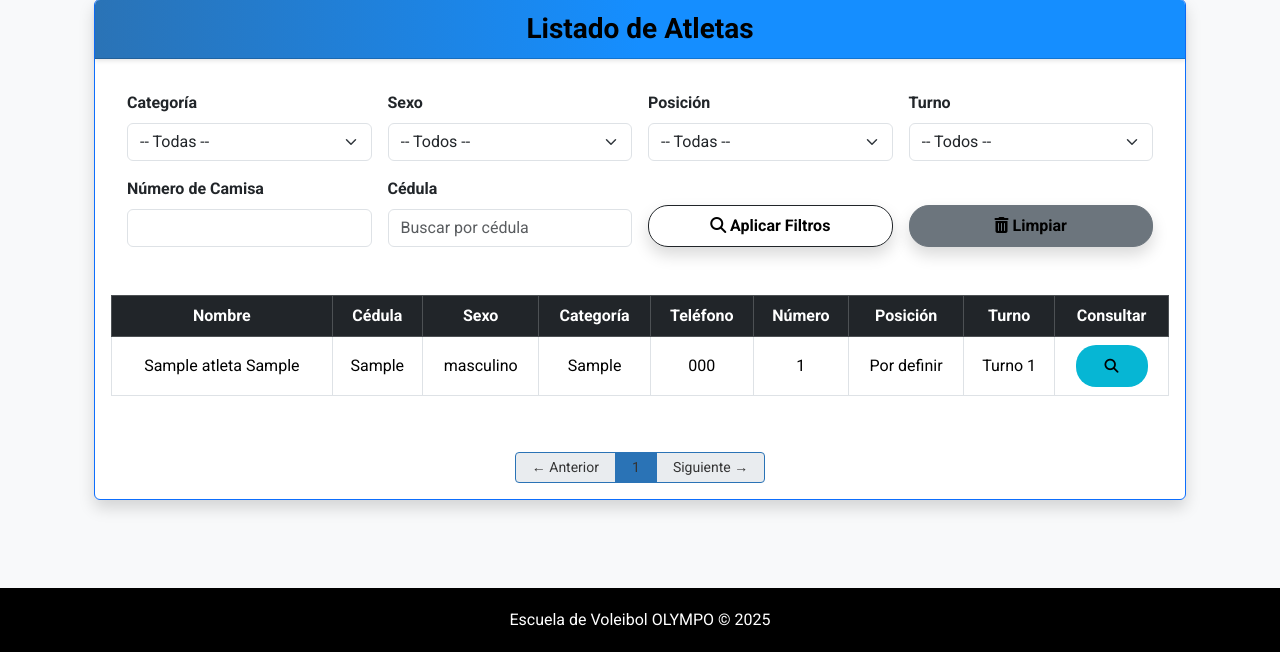
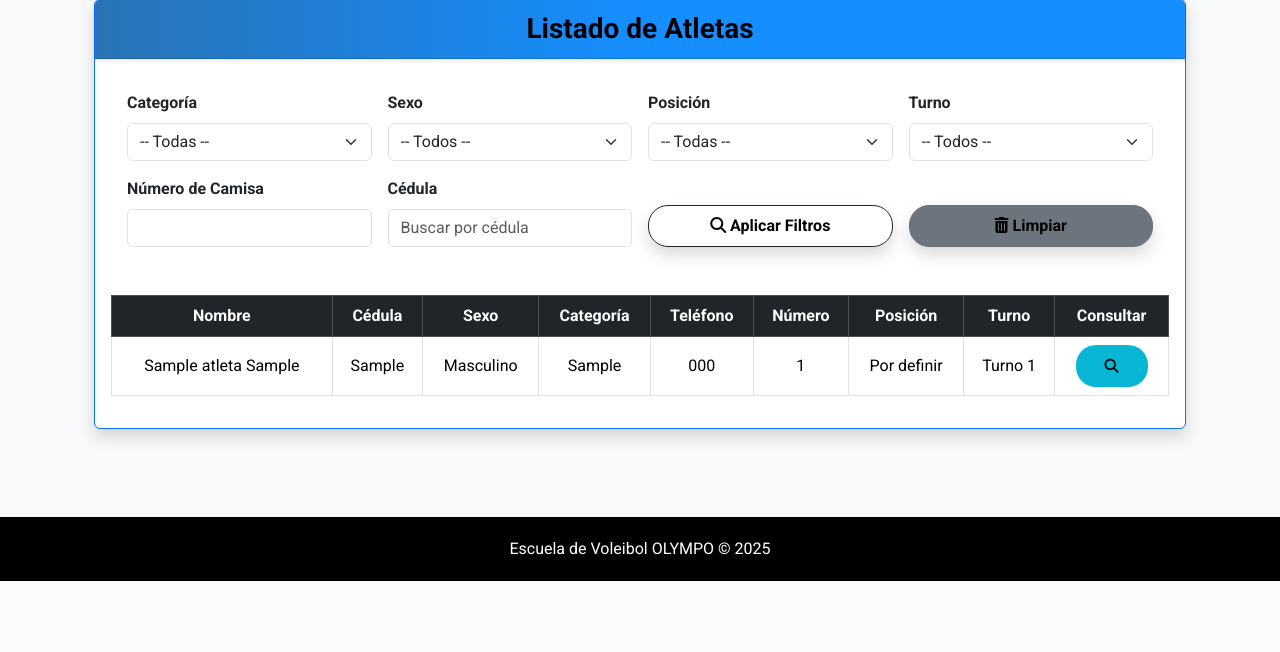
Before and after one commit to Bleazer10/escovol, a Django app: page /atletas/lista/ in a window 1280 px wide; the page is wider, and only the part inside the window is pictured. Shown: the part 236-888 px from the top of that part. After the commit the page ends 817 px from the top of that part, so only its background shows below. Run offline with Django 5.2, Linux system fonts and the light colour scheme; a user stored in the database is signed in; tables that the repository leaves empty hold one stand-in row (values such as "Sample post"); some libraries are stand-ins or nearby versions.

Commit message:
Moderniza listado de atletas con DataTables

```diff
--- a/atletas/views.py
+++ b/atletas/views.py
@@ -81,12 +81,6 @@ def lista_atletas(request):
 
     atletas = atletas.order_by("apellido", "nombre", "id")
 
-    # paginar
-    from django.core.paginator import Paginator
-    paginator = Paginator(atletas, 8)
-    page_number = request.GET.get('page')
-    atletas = paginator.get_page(page_number)
-
     # para los selects
     categorias = Atleta.objects.values_list('categoria', flat=True).distinct()
     posiciones = Atleta.POSICIONES
--- a/templates/atletas/lista_atletas.html
+++ b/templates/atletas/lista_atletas.html
@@ -1,4 +1,115 @@
 {% extends 'base.html' %}
+{% block extra_head %}
+<link
+    rel="stylesheet"
+    href="https://cdn.datatables.net/v/bs5/dt-3.0.4/r-4.0.3/datatables.min.css"
+>
+
+<style>
+    /* =========================
+       DATATABLE ATLETAS
+       ========================= */
+
+    #tablaAtletas th,
+    #tablaAtletas td {
+        text-align: center !important;
+        vertical-align: middle !important;
+    }
+
+    #tablaAtletas thead th {
+        white-space: nowrap;
+    }
+
+    /* Evitar alineación automática a la derecha de números */
+    #tablaAtletas .dt-type-numeric {
+        text-align: center !important;
+    }
+
+    /* Controles superiores */
+    .dt-container .dt-length,
+    .dt-container .dt-search {
+        margin-bottom: 0.75rem;
+    }
+
+    .dt-container .dt-search input {
+        min-width: 180px;
+    }
+
+    /* Paginación */
+    .dt-container .dt-paging {
+        margin-top: 0.5rem;
+    }
+
+    /* Modal responsive */
+    .modal .table {
+        margin-bottom: 0;
+    }
+
+    .modal .table td {
+        vertical-align: middle;
+        padding: 0.75rem;
+    }
+
+    .modal .table td:first-child {
+        font-weight: 700;
+        background-color: #f8f9fa;
+        width: 40%;
+    }
+
+    /* =========================
+       MÓVIL
+       ========================= */
+
+    @media (max-width: 576px) {
+
+        .dt-container .dt-layout-row {
+            gap: 0.75rem;
+        }
+
+        .dt-container .dt-layout-cell {
+            width: 100% !important;
+            text-align: center !important;
+        }
+
+        .dt-container .dt-search {
+            width: 100%;
+        }
+
+        .dt-container .dt-search label {
+            display: block;
+            margin-bottom: 0.35rem;
+        }
+
+        .dt-container .dt-search input {
+            display: block;
+            width: 100% !important;
+            min-width: 0;
+            margin: 0 !important;
+        }
+
+        .dt-container .dt-length {
+            width: 100%;
+            text-align: center;
+        }
+
+        .dt-container .dt-info {
+            text-align: center;
+            font-size: 0.9rem;
+        }
+
+        .dt-container .dt-paging {
+            display: flex;
+            justify-content: center;
+            width: 100%;
+        }
+
+        #tablaAtletas th,
+        #tablaAtletas td {
+            padding: 0.65rem 0.45rem;
+        }
+    }
+</style>
+{% endblock %}
 
 {% block content %}
   <div class="d-grid gap-2 d-md-flex justify-content-md-end">
@@ -113,7 +224,9 @@
 
       {% if atletas %}
       <div class="table-responsive p-3">
-        <table class="table table-hover table-bordered align-middle text-center">
+        <table
+              id="tablaAtletas"
+              class="table table-hover table-bordered align-middle text-center w-100">
           <thead class="table-dark">
             <tr>
               <th>Nombre</th>
@@ -132,10 +245,10 @@
             <tr>
               <td>{{ atleta.nombre }} {{ atleta.apellido }}</td>
               <td>{{ atleta.cedula }}</td>
-              <td>{{ atleta.sexo }}</td>
+              <td>{{ atleta.get_sexo_display }}</td>
               <td>{{ atleta.categoria }}</td>
               <td>{{ atleta.telefono }}</td>
-              <td>{{ atleta.numero_camisa }}</td>
+              <td>{{ atleta.numero_camisa|default_if_none:"—" }}</td>
               <td>{{ atleta.get_posicion_display }}</td>
               <td>{{ atleta.get_turno_display }}</td>
               <td>
@@ -156,49 +269,130 @@
         </div>
       {% endif %}
 
-      <!-- Paginación -->
-      {% with request.GET.urlencode as query_params %}
-        {% with query_params|cut:'page='|cut:'&page=' as base_query %}
-          <div class="d-flex justify-content-center mt-4">
-            <nav>
-              <ul class="pagination pagination-sm">
-                {% if atletas.has_previous %}
-                  <li class="page-item">
-                    <a class="page-link px-3 py-1" href="?page={{ atletas.previous_page_number }}&{{ base_query }}">← Anterior</a>
-                  </li>
-                {% else %}
-                  <li class="page-item disabled">
-                    <span class="page-link px-3 py-1">← Anterior</span>
-                  </li>
-                {% endif %}
-
-                {% for num in atletas.paginator.page_range %}
-                  {% if atletas.number == num %}
-                    <li class="page-item active">
-                      <span class="page-link px-3 py-1">{{ num }}</span>
-                    </li>
-                  {% else %}
-                    <li class="page-item">
-                      <a class="page-link px-3 py-1" href="?page={{ num }}&{{ base_query }}">{{ num }}</a>
-                    </li>
-                  {% endif %}
-                {% endfor %}
-
-                {% if atletas.has_next %}
-                  <li class="page-item">
-                    <a class="page-link px-3 py-1" href="?page={{ atletas.next_page_number }}&{{ base_query }}">Siguiente →</a>
-                  </li>
-                {% else %}
-                  <li class="page-item disabled">
-                    <span class="page-link px-3 py-1">Siguiente →</span>
-                  </li>
-                {% endif %}
-              </ul>
-            </nav>
-          </div>
-        {% endwith %}
-      {% endwith %}
-
   {% endif %}
 </div>
 {% endblock %}
+{% block extra_js %}
+<script src="https://cdn.datatables.net/v/bs5/dt-3.0.4/r-4.0.3/datatables.min.js"></script>
+
+<script>
+document.addEventListener("DOMContentLoaded", function () {
+
+    new DataTable("#tablaAtletas", {
+
+        layout: {
+            topStart: "pageLength",
+            topEnd: "search",
+            bottomStart: "info",
+            bottomEnd: "paging"
+        },
+
+        responsive: {
+            details: {
+                display: DataTable.Responsive.display.modal({
+                    header: function (row) {
+                        const temporal = document.createElement("div");
+                        temporal.innerHTML = row.data()[0];
+
+                        return "Datos de " + temporal.textContent.trim();
+                    }
+                }),
+
+                renderer: DataTable.Responsive.renderer.tableAll({
+                    tableClass: "table table-sm table-bordered align-middle"
+                })
+            }
+        },
+
+        pageLength: 10,
+
+        lengthMenu: [10, 25, 50, 100],
+
+        pagingType: "simple_numbers",
+
+        order: [[0, "asc"]],
+
+        columnDefs: [
+            /* Centrar absolutamente todas las columnas */
+            {
+                targets: "_all",
+                className: "dt-head-center dt-body-center"
+            },
+
+            /* Nombre: máxima prioridad */
+            {
+                targets: 0,
+                responsivePriority: 1
+            },
+
+            /* Categoría */
+            {
+                targets: 3,
+                responsivePriority: 2
+            },
+
+            /* Consultar siempre debe intentar permanecer visible */
+            {
+                targets: 8,
+                responsivePriority: 3,
+                orderable: false,
+                searchable: false
+            },
+
+            /* Cédula */
+            {
+                targets: 1,
+                responsivePriority: 4
+            },
+
+            /* Sexo */
+            {
+                targets: 2,
+                responsivePriority: 5
+            },
+
+            /* Posición */
+            {
+                targets: 6,
+                responsivePriority: 6
+            },
+
+            /* Turno */
+            {
+                targets: 7,
+                responsivePriority: 7
+            },
+
+            /* Número */
+            {
+                targets: 5,
+                responsivePriority: 8
+            },
+
+            /* Teléfono puede ocultarse primero */
+            {
+                targets: 4,
+                responsivePriority: 9
+            }
+        ],
+
+        language: {
+            search: "Buscar:",
+            lengthMenu: "Mostrar _MENU_ filas",
+
+            info: "Mostrando _START_ a _END_ de _TOTAL_ atletas",
+            infoEmpty: "Mostrando 0 atletas",
+            infoFiltered: "(filtrado de _MAX_ atletas)",
+
+            zeroRecords: "No se encontraron atletas",
+            emptyTable: "No hay atletas registrados",
+
+            paginate: {
+                previous: "Anterior",
+                next: "Siguiente"
+            }
+        }
+    });
+});
+</script>
+{% endblock %}
```
